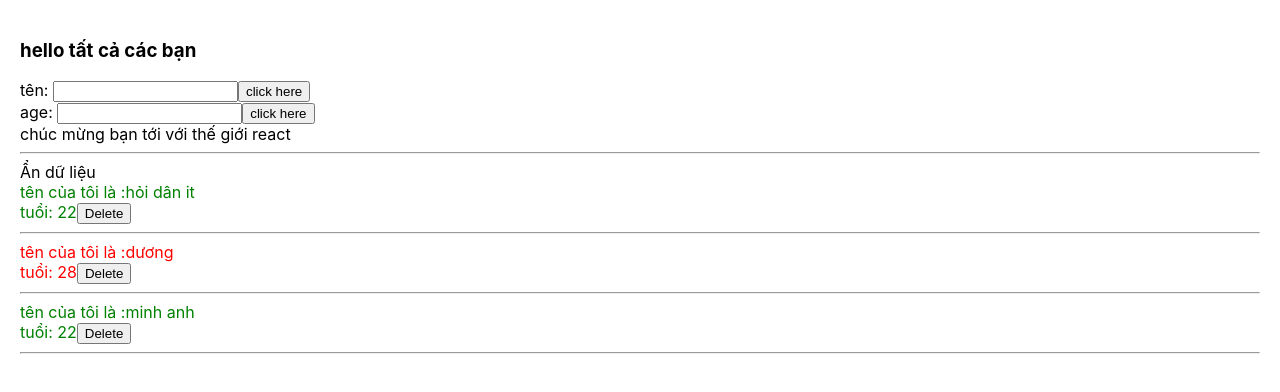
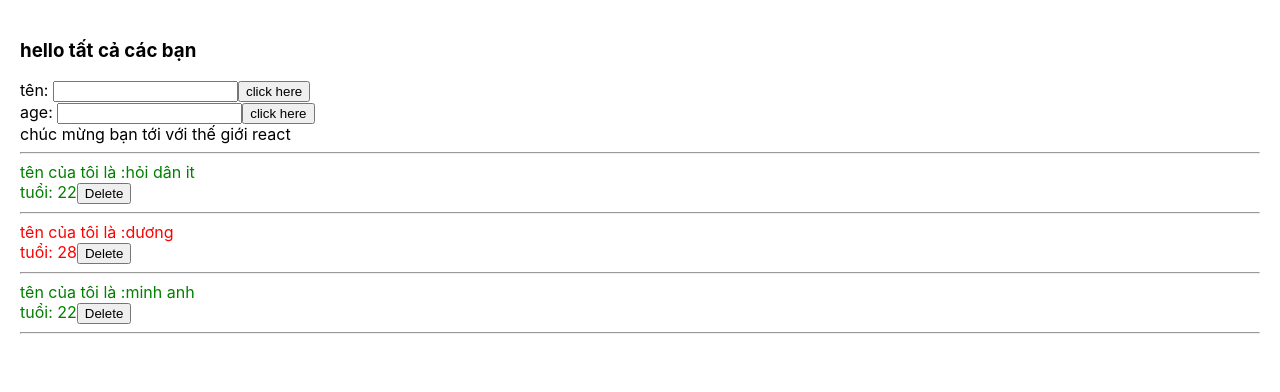
Before and after one commit to duongko/ReactJs, a React (Create React App) app: page / in a window 1280 px wide. Shown: the top 392 px of the page. Built offline with nearby package versions, Linux system fonts and the light colour scheme.

Commit message:
9/stateless/stateful

```diff
--- a/src/coponent/Displayinfo.js
+++ b/src/coponent/Displayinfo.js
@@ -1,44 +1,124 @@
 import React from "react";
 
-class Displayinfo extends React.Component {
+// class Displayinfo extends React.Component {
 
-    state = {
-        showlistUser: true
-    }
-    handleHide = () => {
-        // alert("heloo")
-        this.setState({
-            showlistUser: !this.state.showlistUser
-        })
-    }
+//     constructor(props) {
+//         console.log("call me contructor : 1");
+//         super(props);
+//         this.state = {
+//             showlistUser: true
+//         }
+//     }
+
+
+//     handleHide = () => {
+//         // alert("heloo")
+//         this.setState({
+//             showlistUser: !this.state.showlistUser
+//         })
+//     }
+
+//     handlonclick = (user) => {
+//         const { handDelete } = this.props
+//         this.props.handDelete(user)
+
+//     }
+
+//     componentDidMount() {
+//         console.log("call me componentDidmount")
+//         setTimeout(() => {
+//             document.title = 'tiltle'
+//         }, 5000);
+
+//     }
+//     //componentDimount dungf ddeer tuowng tac voiws dom khi Dom "có dữ liệu/render"f xong
+
+//     render() {
+//         console.log("call me render")
+//         //prop: property truyền dữ liệu từ component cha sang component con
+//         // console.log(this.props)
+//         const { listUser } = this.props;
+//         console.log(this.props.listUser)
+//         // console.table(listUser)
 
 
 
-    render() {
-        //prop: property truyền dữ liệu từ component cha sang component con
-        // console.log(this.props)
-        const { listUser } = this.props;
-        console.log(listUser)
-        // console.table(listUser)
+//         //đây là cách viết destructuring <=> const age= this.props.age
+//         return (
+
+//             <div>
+
+//                 <span onClick={() => this.handleHide()}>
+
+
+//                     {this.state.showlistUser === true ? "Ẩn dữ liệu" : "Hiện dữ liệu"}
+//                 </span>
+//                 {/* tên của tôi là :{name}
+//                 <br></br>
+//                 tuổi: {age} */}
+
+//                 {listUser.map((user) => {
+//                     // console.log(user)
+
+
+//                     return (
+//                         <div key={user.id} className={+user.age > 22 ? "red" : "green"}>
 
 
 
+//                             {this.state.showlistUser &&
+//                                 <div >
+//                                     tên của tôi là :{user.name}
+//                                     <br></br>
+//                                     tuổi: {user.age}
+//                                     <span>
+//                                         <button onClick={() => { this.handlonclick(user.id) }}>Delete</button>
+//                                         {/* <button onClick={() => { this.props.handDelete(user.id)}}>Delete</button> */}
+//                                     </span>
+//                                     <hr></hr>
+
+
+//                                 </div>
+//                             }
+//                         </div>
+//                     )
+
+
+
+//                 })}
+//             </div>
+
+//         )
+//     }
+// }
+
+/////////////////////////////////////////////////////////////////////////////////////////
+// REACTJS HOOK/////////////////////////////
+
+
+//KHI KHÔNG CÓ STATE THÌ SẼ DÙNG HOOK, STATE NÀY GỌI LÀ STATELESS
+
+
+const Displayinfo = (props) => {
+
+
+    console.log("call me render")
+
+    const { listUser } = props;
     //đây là cách viết destructuring <=> const age= this.props.age
     return (
 
         <div>
 
-                <span onClick={() => this.handleHide()}>
 
 
-                    {this.state.showlistUser === true ? "Ẩn dữ liệu" : "Hiện dữ liệu"}
-                </span>
-                {/* tên của tôi là :{name}
-                <br></br>
-                tuổi: {age} */}
 
-                {listUser.map((user) => {
-                    console.log(user)
+
+
+
+            {
+                listUser.map((user) => {
+                    // console.log(user)
 
 
                     return (
@@ -46,13 +126,14 @@
 
 
 
-                            {this.state.showlistUser &&
+                            {true &&
                                 <div >
                                     tên của tôi là :{user.name}
                                     <br></br>
                                     tuổi: {user.age}
                                     <span>
-                                        <button onClick={() => { this.props.handDelete(user.id) }}>Delete</button>
+                                        {/* <button onClick={() => { this.handlonclick(user.id) }}>Delete</button> */}
+                                        <button onClick={() => props.handDelete(user.id)}>Delete</button>
                                     </span>
                                     <hr></hr>
 
@@ -62,36 +143,14 @@
                         </div>
                     )
 
-                    // if (+user.age > 22) {
-
-                    //     return (
-                    //         <div key={user.id} className="red">
-                    //             tên của tôi là :{user.name}
-                    //             <br></br>
-                    //             tuổi: {user.age}
-                    //             <hr></hr>
-
-                    //         </div>
-                    //     )
-
-                    // } else {
-                    //     return (
-                    //         <div key={user.id} className="green">
-                    //             tên của tôi là :{user.name}
-                    //             <br></br>
-                    //             tuổi: {user.age}
-                    //             <hr></hr>
-
-                    //         </div>
-                    //     )
-
-                    // }
 
 
-                })}
-            </div>
+                })
+            }
+        </div >
 
     )
 }
-}
+
+
 export default Displayinfo;
--- a/src/coponent/Mycomponent.js
+++ b/src/coponent/Mycomponent.js
@@ -12,6 +12,7 @@
 
 
     }
+
     handlAddnewUser = (user) => {
 
         this.setState({
```
Lines whose indentation alone changed are shown as unchanged.
